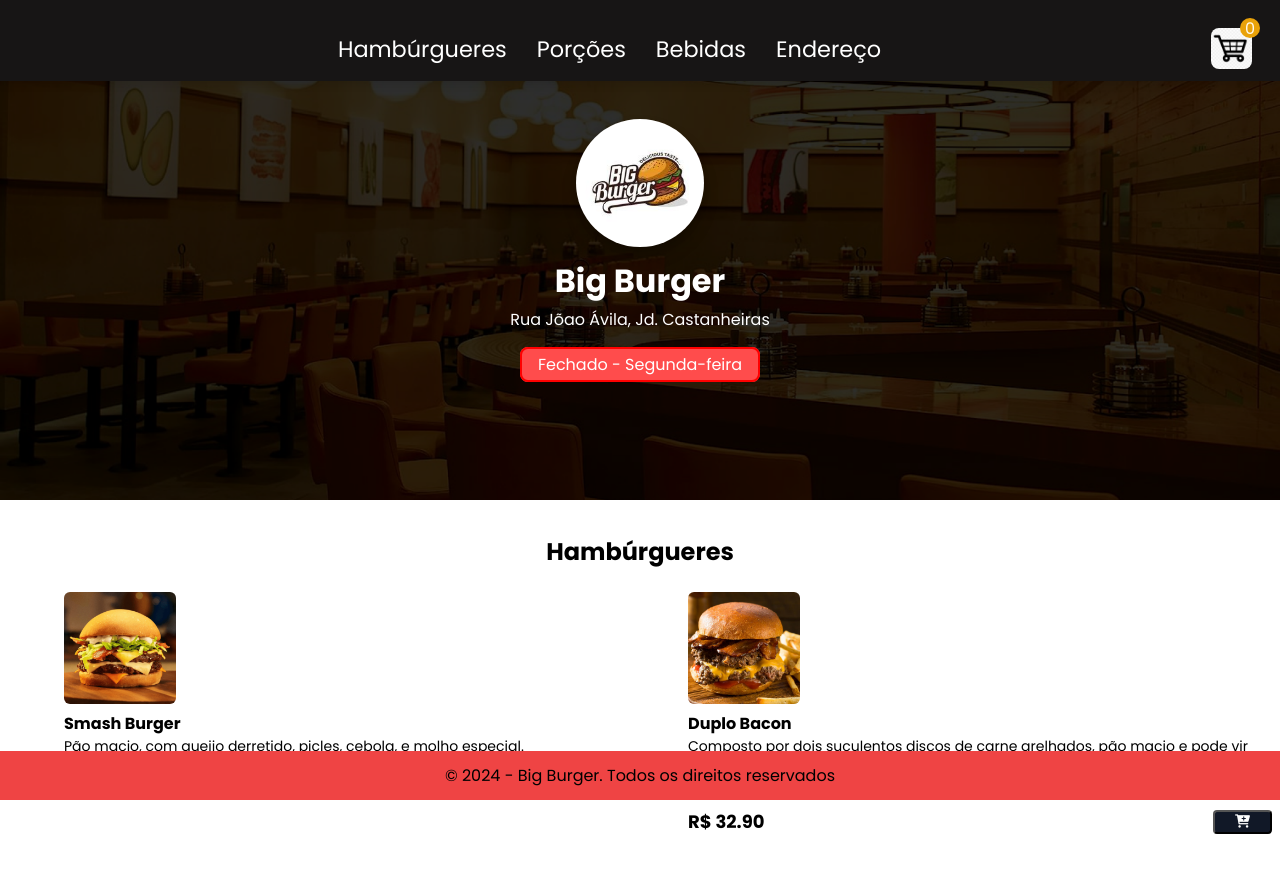
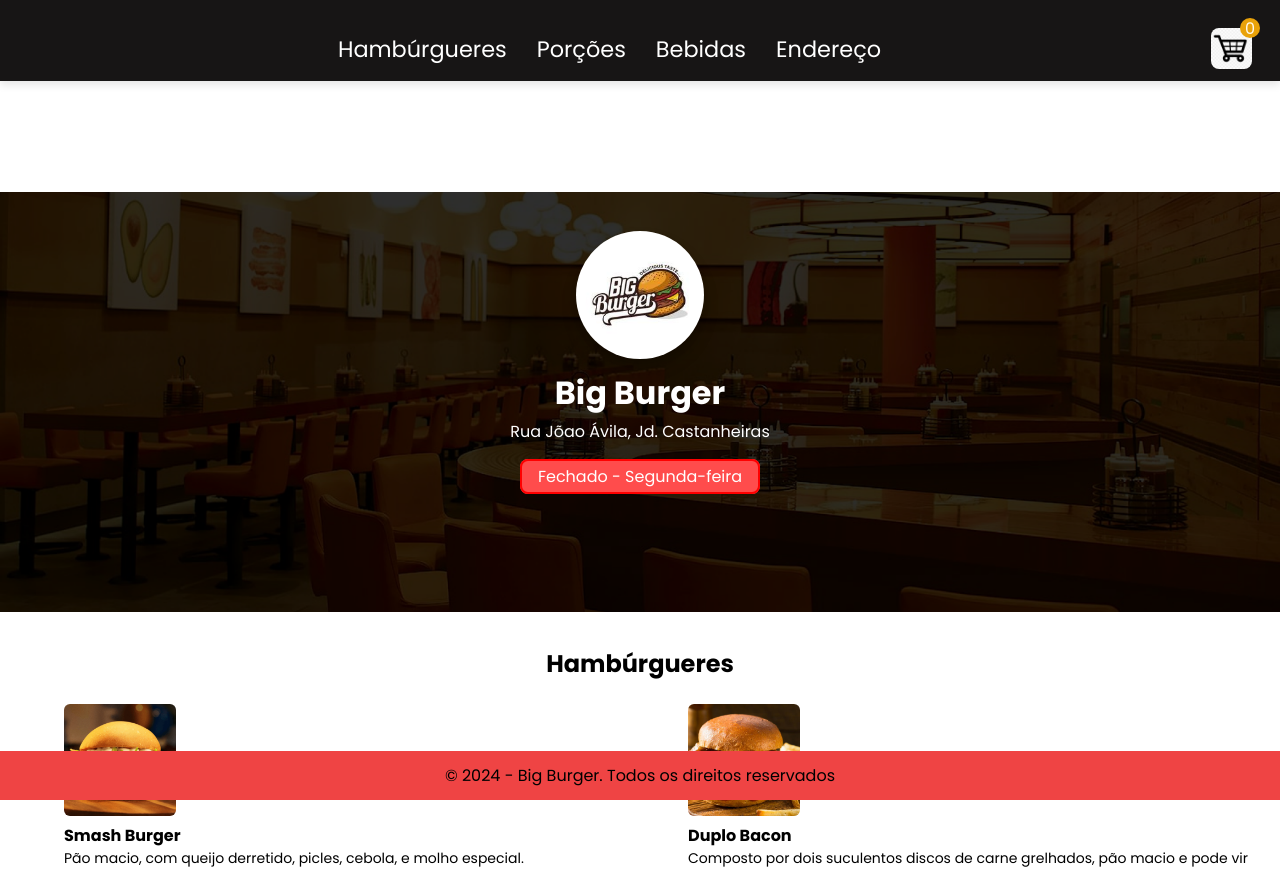
Before and after one commit to DaniloPy-coder/BigBurger, a plain HTML site: page index.html in a window 1280 px wide. Shown: the top 871 px of the page. Drawn offline with nearby package versions, Linux system fonts and the light colour scheme; a web font is replaced by a local one.

Commit message:
Update style.css

```diff
--- a/assets/styles/style.css
+++ b/assets/styles/style.css
@@ -132,6 +132,10 @@ header {
     border-radius: 70%;
 }
 
+body {
+    padding-top: 6rem;
+}
+
 
 .img-header {
     margin-top: 3rem;
@@ -162,7 +166,7 @@ header {
     flex-direction: column;
     justify-content: center;
     align-items: center;
-    margin-top: 5rem;
+    margin-top: 6rem;
 }
 
 .location,
```
